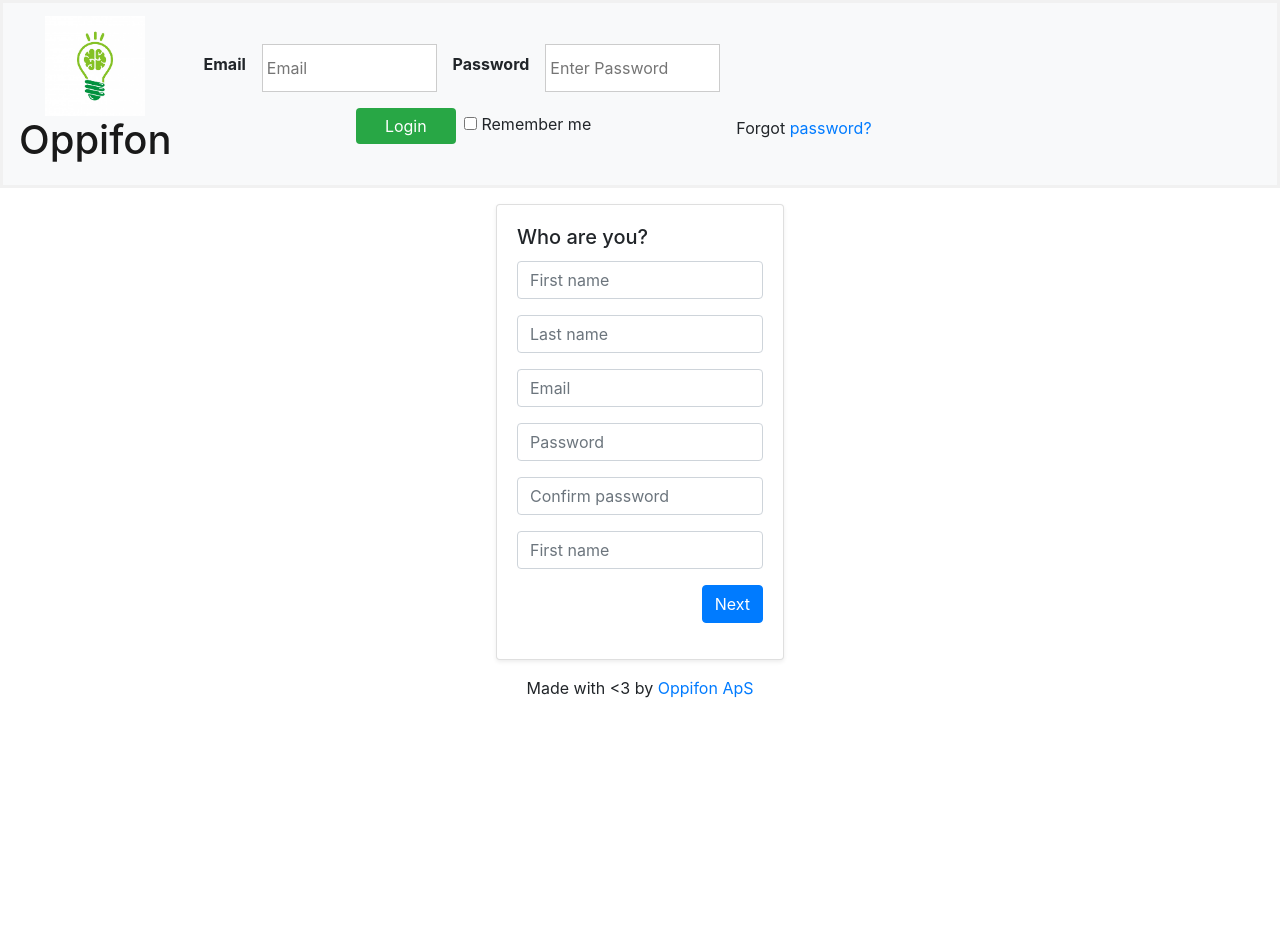
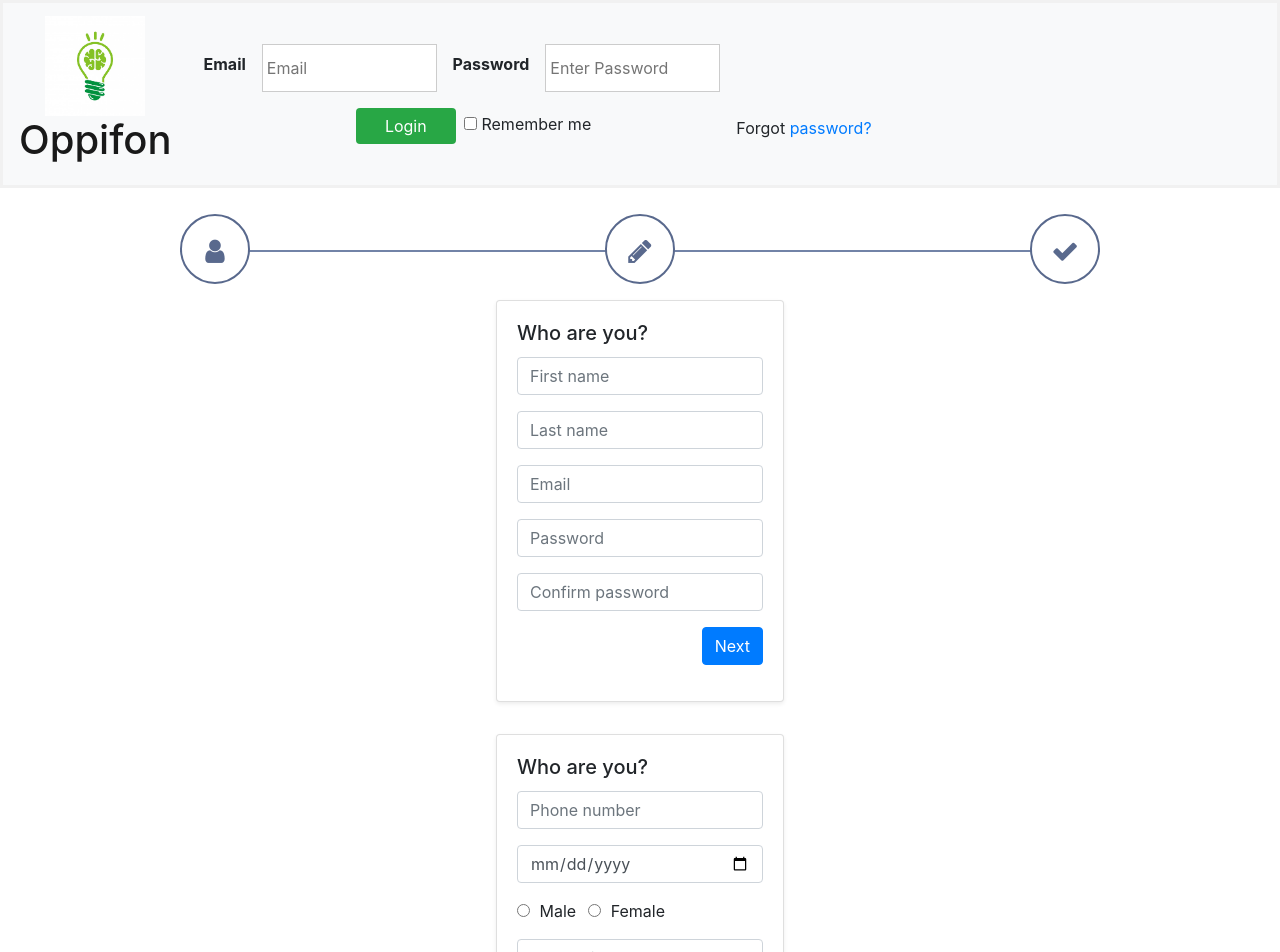
Before and after one commit to DanLeeDK/Oppifon, an Angular app in the folder oppifon/: page /signup in a window 1280 px wide. Shown: the top 952 px of the page. Before the commit the page ends 800 px from the top, so only its background shows below. Built offline with nearby package versions, Linux system fonts and the light colour scheme; what angular-bootstrap-md would draw is missing.

Commit message:
second card

```diff
--- a/oppifon/src/app/sign-up/sign-up.component.html
+++ b/oppifon/src/app/sign-up/sign-up.component.html
@@ -1,4 +1,26 @@
+<!-- Stepper -->
 <div class="container">
+  <div class="row justify-content-center  mt-5">
+    <div class="col-10">
+      <div class="steps-form-2">
+          <div class="steps-row-2 setup-panel-2 d-flex justify-content-between">
+              <div class="steps-step-2">
+                  <a href="#step-1" type="button" class="btn btn-amber btn-circle-2 waves-effect ml-0" data-toggle="tooltip" data-placement="top" title="Personal data"><i class="fa fa-user" aria-hidden="true" disabled="disabled"></i></a>
+              </div>
+              <!-- <div class="steps-step-2">
+                  <a href="#step-3" type="button" class="btn btn-blue-grey btn-circle-2 waves-effect" data-toggle="tooltip" data-placement="top" title="Terms and Conditions"><i class="fa fa-photo" aria-hidden="true"></i></a>
+              </div> -->
+              <div class="steps-step-2">
+                  <a href="#step-2" type="button" class="btn btn-blue-grey btn-circle-2 waves-effect" data-toggle="tooltip" data-placement="top" title="Personal Data"><i class="fa fa-pencil" aria-hidden="false"></i></a>
+              </div>
+              <div class="steps-step-2">
+                  <a href="#step-4" type="button" class="btn btn-blue-grey btn-circle-2 waves-effect mr-0" data-toggle="tooltip" data-placement="top" title="Finish"><i class="fa fa-check" aria-hidden="true"></i></a>
+              </div>
+          </div>
+      </div>
+    </div>
+  </div>
+
   <div class="row justify-content-center mt-3">
     <div class="card bg-white mb-3 shadow-sm" style="max-width: 18rem;">
       <div class="card-body text-left">
@@ -20,8 +42,46 @@
             <input type="password" class="form-control" placeholder="Confirm password">
           </div>
           <div class="form-group">
-              <input type="text" class="form-control" placeholder="First name">
+            <div class="d-flex flex-row-reverse">
+              <button type="submit" class="btn btn-primary">Next</button>
             </div>
+          </div>
+        </form>
+      </div>
+    </div>
+  </div>
+
+  <div class="row justify-content-center mt-3">
+    <div class="card bg-white mb-3 shadow-sm" style="max-width: 18rem;">
+      <div class="card-body text-left">
+        <h5 class="card-title">Who are you?</h5>
+          <form>
+            <div class="form-group">
+              <input type="string" class="form-control" placeholder="Phone number">
+            </div>
+            <div class="form-group">
+              <input type="date" class="form-control" placeholder="birthday">
+            </div>
+            <div class="form-group">
+              <div class="form-check form-check-inline">
+                <label class="form-check-label">
+                    <input type="radio" class="form-check-input" name="gender" value="Male"> Male
+                </label>
+              </div>
+              <div class="form-check form-check-inline">
+                <label class="form-check-label">
+                    <input type="radio" class="form-check-input" name="gender" value="Female"> Female
+                </label>
+              </div>
+            </div>
+            <div class="form-group">
+                <input type="string" class="form-control" placeholder="Categories">
+            </div>
+
+            <div class="form-group">
+
+            </div>
+
             <div class="form-group">
               <div class="d-flex flex-row-reverse">
                 <button type="submit" class="btn btn-primary">Next</button>
@@ -31,4 +91,5 @@
         </div>
       </div>
     </div>
+
 </div>
--- a/oppifon/src/styles.scss
+++ b/oppifon/src/styles.scss
@@ -1,3 +1,45 @@
 /* You can add global styles to this file, and also import other style files */
 @import "~bootstrap/dist/css/bootstrap.css";
 @import "~font-awesome/css/font-awesome.css";
+
+.steps-form-2 {
+    display: table;
+    width: 100%;
+    position: relative; }
+.steps-form-2 .steps-row-2 {
+    display: table-row; }
+.steps-form-2 .steps-row-2:before {
+    top: 14px;
+    bottom: 0;
+    position: absolute;
+    content: " ";
+    width: 100%;
+    height: 2px;
+    background-color: #7283a7; }
+.steps-form-2 .steps-row-2 .steps-step-2 {
+    display: table-cell;
+    text-align: center;
+    position: relative; }
+.steps-form-2 .steps-row-2 .steps-step-2 p {
+    margin-top: 0.5rem; }
+.steps-form-2 .steps-row-2 .steps-step-2 button[disabled] {
+    opacity: 1 !important;
+    filter: alpha(opacity=100) !important; }
+.steps-form-2 .steps-row-2 .steps-step-2 .btn-circle-2 {
+    width: 70px;
+    height: 70px;
+    border: 2px solid #59698D;
+    background-color: white !important;
+    color: #59698D !important;
+    border-radius: 50%;
+    padding: 22px 18px 15px 18px;
+    margin-top: -22px; }
+.steps-form-2 .steps-row-2 .steps-step-2 .btn-circle-2:hover {
+    border: 2px solid #4285F4;
+    color: #4285F4 !important;
+    background-color: white !important; }
+.steps-form-2 .steps-row-2 .steps-step-2 .btn-circle-2 .fa {
+    font-size: 1.7rem; }
+.steps-form .steps-row .steps-step button[disabled] {
+    opacity: 1 !important;
+    filter: alpha(opacity=100) !important; }
```
Lines whose indentation alone changed are shown as unchanged.
